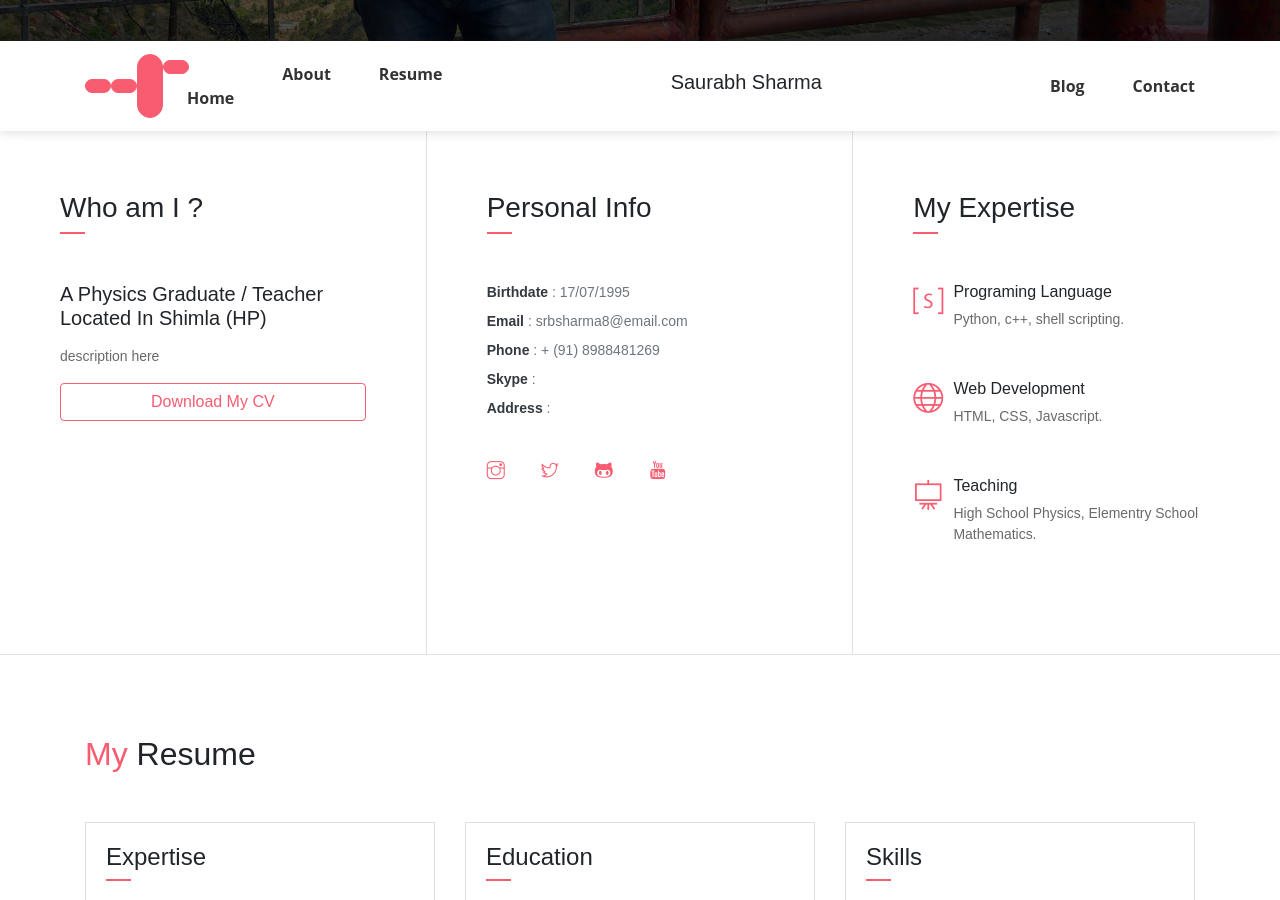
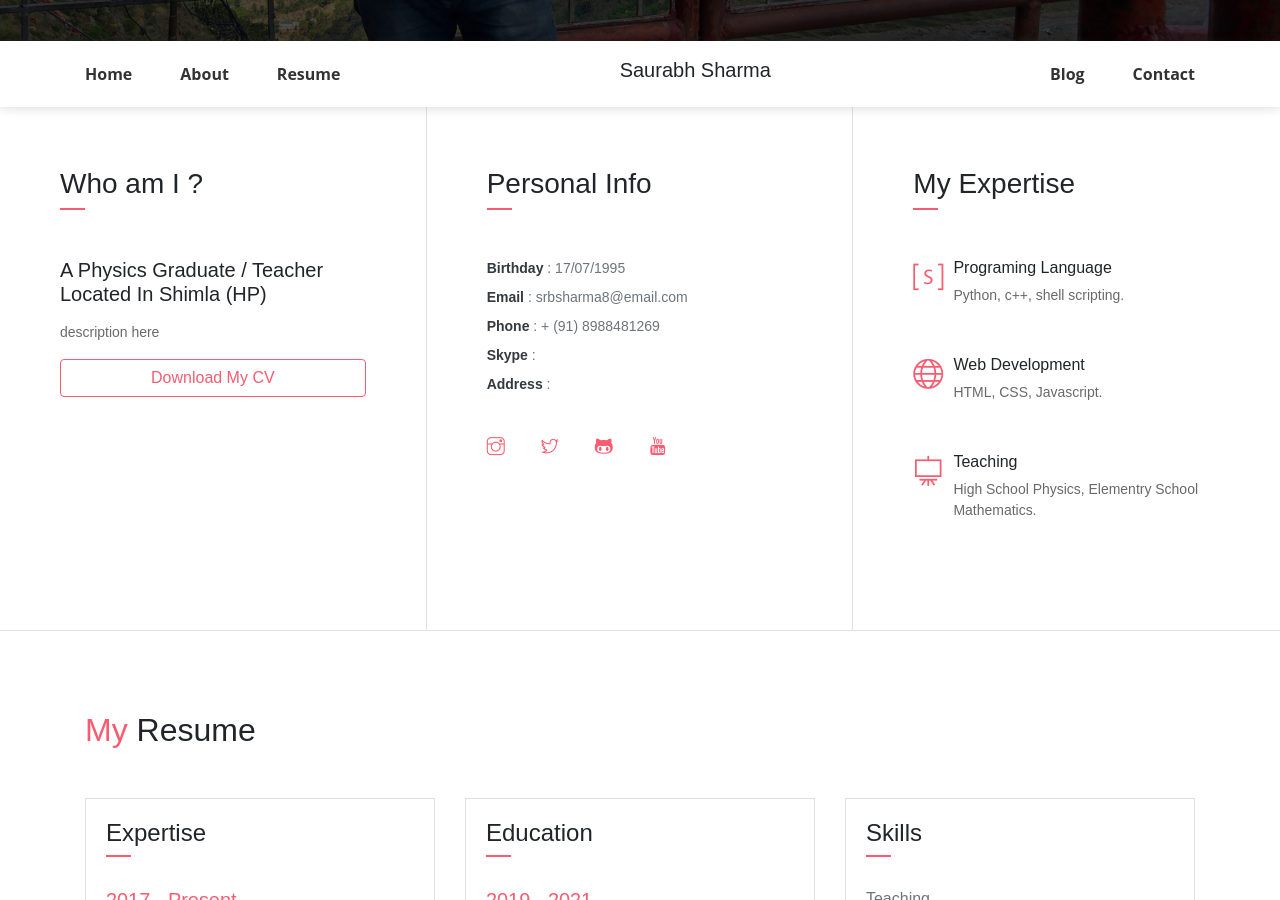
Before and after one commit to saurabhs17/saurabhs17.github.io, a Jekyll site: the page built from index.html, in a window 1280 px wide and 900 px high, scrolled down 679 px. Built offline with Jekyll 4.4.1, drawn with Linux system fonts in a browser that asks for light colours.

Commit message:
Initial Commit

```diff
--- a/_includes/about.html
+++ b/_includes/about.html
@@ -5,13 +5,13 @@
          <span class="line mb-5"></span>
          <h5 class="mb-3">A Physics Graduate / Teacher Located In Shimla (HP)</h5>
          <p class="mt-20">description here</p>
-         <button class="btn btn-outline-danger"><i class="icon-down-circled2 "></i>Download My CV</button>
+         <a href="pdf/resume.pdf" class="btn btn-outline-danger"><i class="icon-down-circled2 "></i>Download My CV</a>
       </div>
       <div class="col-lg-4 about-card">
          <h3 class="font-weight-light">Personal Info</h3>
          <span class="line mb-5"></span>
          <ul class="mt40 info list-unstyled">
-            <li><span>Birthdate</span> : 17/07/1995</li>
+            <li><span>Birthday</span> : 17/07/1995</li>
             <li><span>Email</span> : {{site.author.email}}</li>
             <li><span>Phone</span> : + (91) {{site.author.phone}}</li>
             <li><span>Skype</span> : {{site.author.skype}} </li>
--- a/index.html
+++ b/index.html
@@ -27,7 +27,7 @@ title: Saurabh Sharma
                </span>
                <strong class="text-slider"></strong>
             </h2>
-            <a href="pdf/resume.pdf" class="btn btn-primary btn-rounded"><i class="ti-printer pr-2"></i>Print Resume</button>
+            <a href="pdf/resume.pdf" class="btn btn-primary btn-rounded"><i class="ti-printer pr-2"></i>Print Resume</a>
          </div>
       </div>
    </header>
```
Also changed, not shown: 1 other file.
